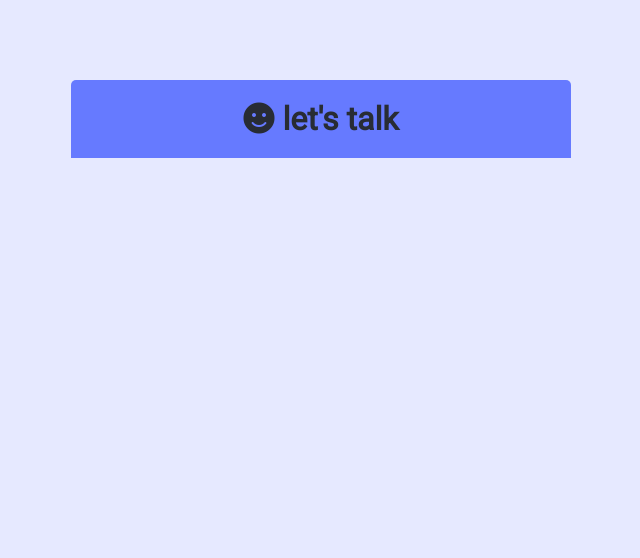
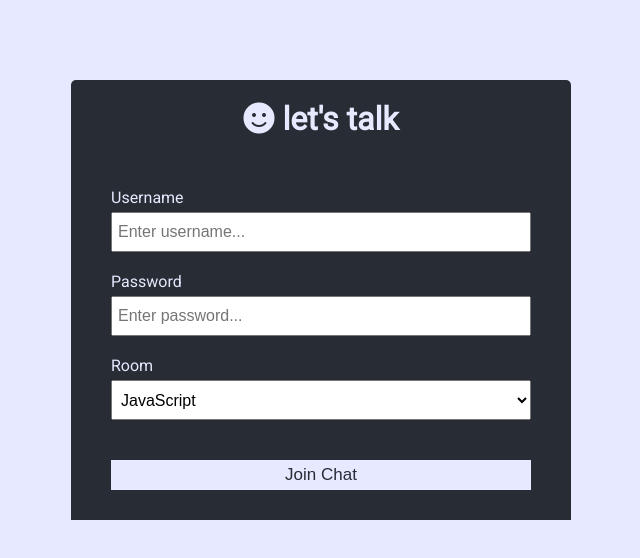
Before and after one commit to Iamsbharti/lets-talk, a React (Create React App) app: page / in a window 1280 px wide. Shown: the top 558 px of the page, without its empty margins (319-959 px from the left). Built offline with nearby package versions, Linux system fonts and the light colour scheme.

Commit message:
added login form-control

```diff
--- a/src/App.css
+++ b/src/App.css
@@ -1,8 +1,8 @@
 @import url("https://fonts.googleapis.com/css?family=Roboto&display=swap");
 
 :root {
-  --dark-color-a: #667aff;
-  --dark-color-b: #7386ff;
+  --dark-color-a: #282c34;
+  --dark-color-b: #282c34;
   --light-color: #e6e9ff;
   --success-color: #5cb85c;
   --error-color: #d9534f;
@@ -147,7 +147,7 @@ a {
 .join-container {
   max-width: 500px;
   margin: 80px auto;
-  color: #282c34;
+  color: var(--light-color);
 }
 
 .join-header {
--- a/src/components/Login.js
+++ b/src/components/Login.js
@@ -1,13 +1,65 @@
-import React from "react";
+import React, { useState } from "react";
 import "../App.css";
 export default function Login() {
+  const [username, setusername] = useState("");
+  const [password, setPwd] = useState("");
+  const [room, setRoom] = useState("");
+
+  const handleLogin = (event) => {
+    event.preventDefault();
+    console.log(username, password, room);
+  };
   return (
     <div className="join-container">
-      <header class="join-header">
+      <header className="join-header">
         <h1>
-          <i class="fas fa-smile"></i> let's talk
+          <i className="fas fa-smile"></i> let's talk
         </h1>
       </header>
+      <main className="join-main">
+        <form onSubmit={handleLogin}>
+          <div className="form-control">
+            <label htmlFor="username">Username</label>
+            <input
+              type="text"
+              name="username"
+              value={username}
+              placeholder="Enter username..."
+              required
+              onChange={(event) => setusername(event.target.value)}
+            />
+          </div>
+          <div className="form-control">
+            <label htmlFor="password">Password</label>
+            <input
+              type="text"
+              name="password"
+              value={password}
+              placeholder="Enter password..."
+              required
+              onChange={(event) => setPwd(event.target.value)}
+            />
+          </div>
+          <div className="form-control">
+            <label htmlFor="room">Room</label>
+            <select
+              name="room"
+              value={room}
+              onChange={(event) => setRoom(event.target.value)}
+            >
+              <option value="JavaScript">JavaScript</option>
+              <option value="Python">Python</option>
+              <option value="PHP">PHP</option>
+              <option value="C#">C#</option>
+              <option value="Ruby">Ruby</option>
+              <option value="Java">Java</option>
+            </select>
+          </div>
+          <button type="submit" className="btn">
+            Join Chat
+          </button>
+        </form>
+      </main>
     </div>
   );
 }
```
